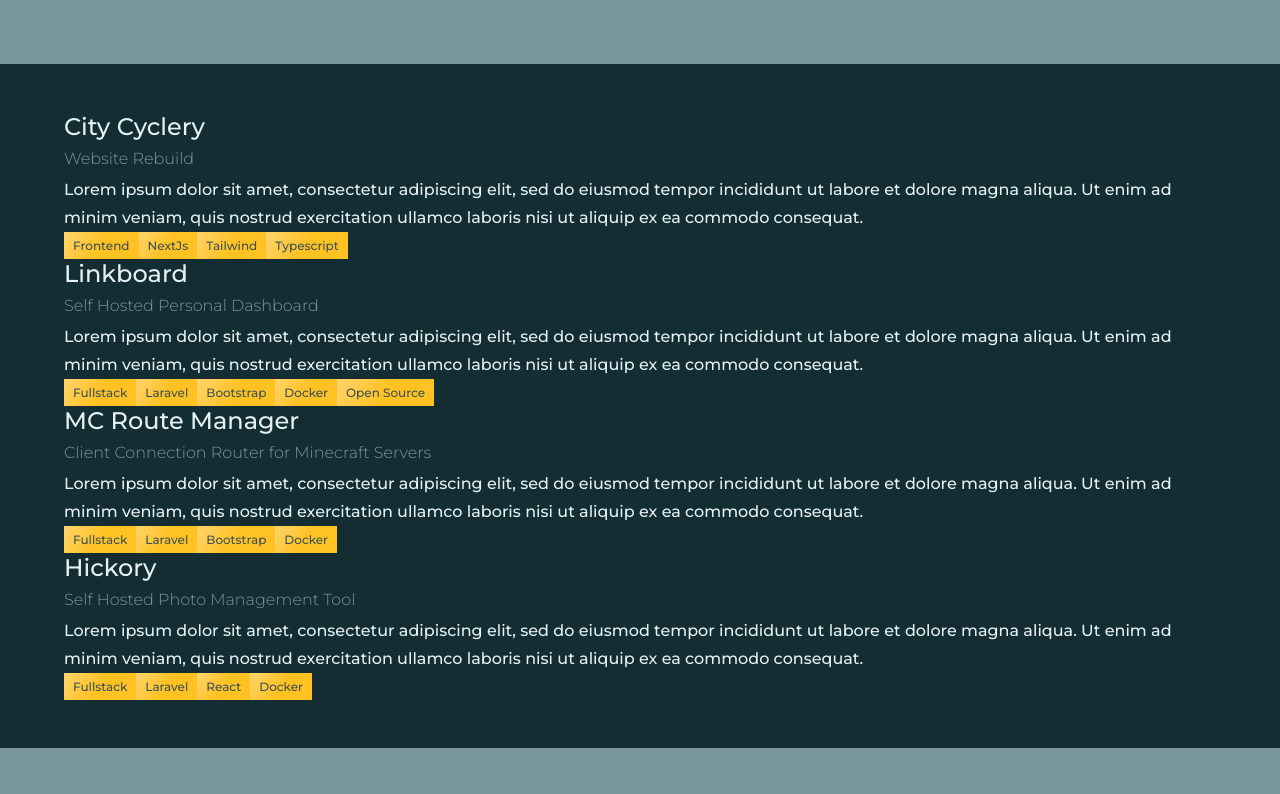
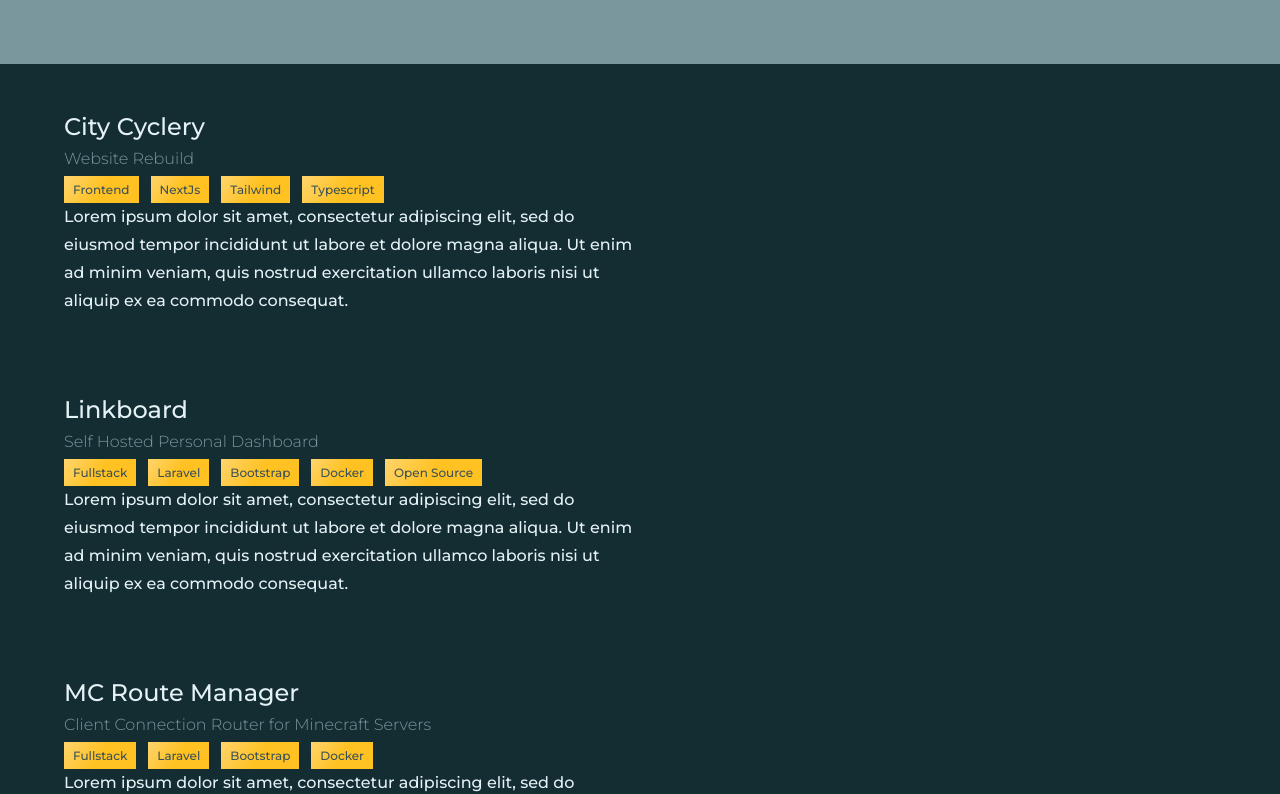
Before and after one commit to aSouchereau/dev.souch.ca, a Next.js app: page / in a window 1280 px wide. Shown: the part 1248-2042 px from the top of the page. Built offline with nearby package versions, Linux system fonts and the light colour scheme; a web font is replaced by a local one.

Commit message:
Styled Projects section

```diff
--- a/components/ProjectComponent.tsx
+++ b/components/ProjectComponent.tsx
@@ -1,15 +1,25 @@
 import {Project} from "@/utils/projects";
 import ProjectTag from "@/components/TagComponent";
+import Image from "next/image";
 
 
 export default function ProjectComponent(project: Project) {
-    return <div>
-        <h3 className='light'>{project.title}</h3>
-        <h4 className='light'>{project.subtitle}</h4>
+    return <div className='project'>
+        <div className='project-content'>
+            <h3 className='light'>{project.title}</h3>
+            <h4 className='light'>{project.subtitle}</h4>
+            <div className='tag-list'>
+                {project.tags.map((tag) => (
+                    <div key={tag}>
+                        <ProjectTag text={tag} />
+                    </div>
+                ))}
+            </div>
 
-        <p className='light'>{project.description}</p>
-        {project.tags.map((tag) => (
-            <ProjectTag text={tag} />
-        ))}
+            <p className='light'>{project.description}</p>
+        </div>
+        <div className='project-image image-wrapper'>
+            <span></span>
+        </div>
     </div>;
 }
--- a/styles/globals.css
+++ b/styles/globals.css
@@ -79,6 +79,13 @@
 
 section#project {
   min-height: 544px;
+}
+section#project .project {
+  display: flex;
+  margin-bottom: 5rem;
+}
+section#project .project > * {
+  width: 50%;
 }
 
 section#skills {
@@ -195,6 +202,11 @@
 ******************/
 
 /*  Tag  */
+.tag-list {
+  display: flex;
+  gap: 0.75em;
+}
+
 div.tag-wrapper {
   display: inline-block;
   padding: 0.5em 0.75em;
```
